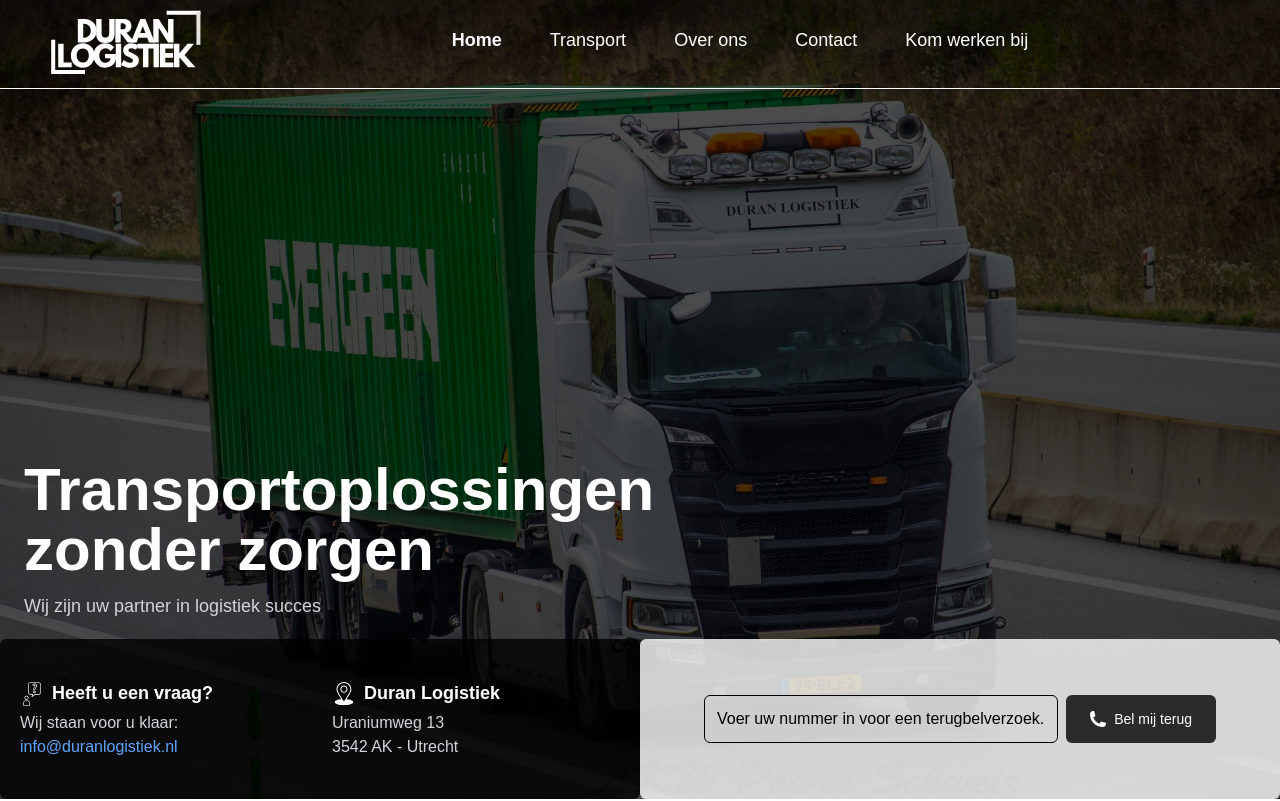
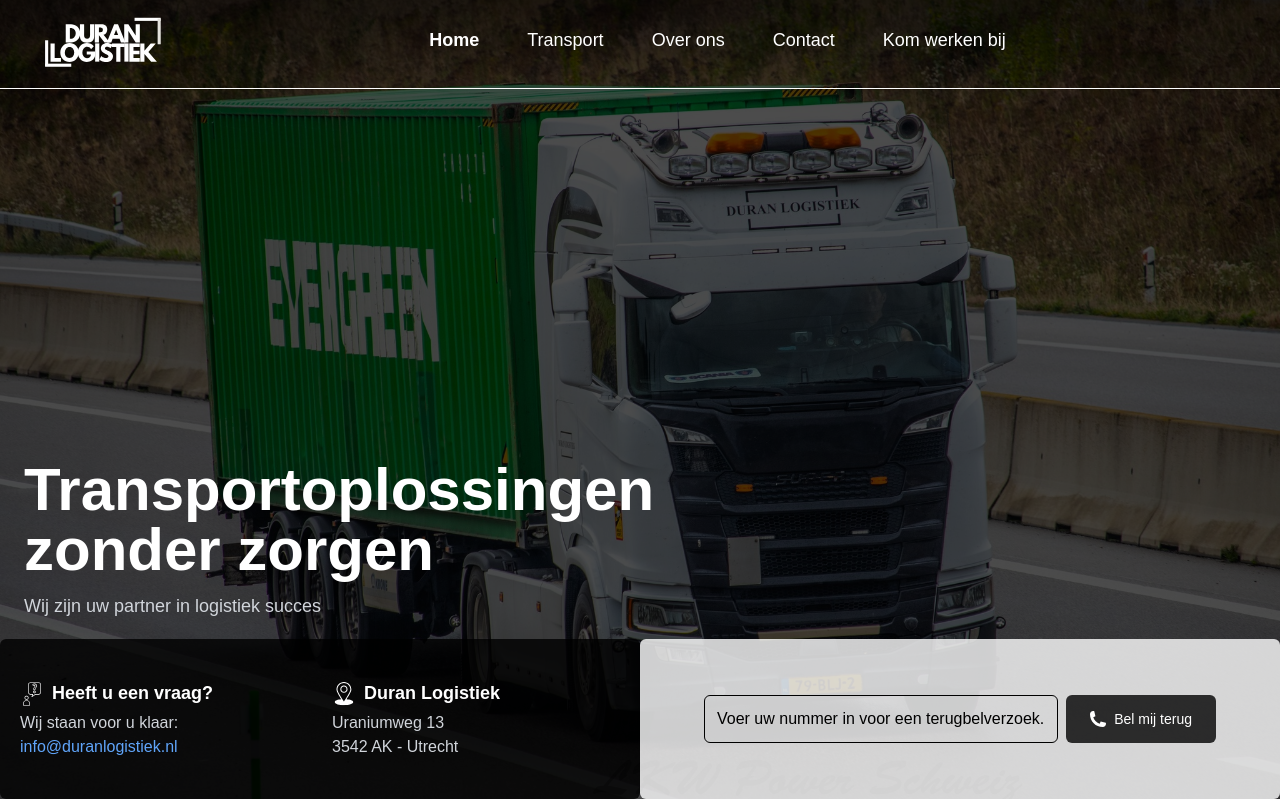
Before and after one commit to Dembezoumaa/duranlogistiek, a Next.js app: page / in a window 1280 px wide. Shown: the top 801 px of the page. Built offline with nearby package versions, Linux system fonts and the light colour scheme.

Commit message:
Update header/logo styling

```diff
--- a/src/app/components/header.js
+++ b/src/app/components/header.js
@@ -34,7 +34,8 @@
           <img
             src="/assets/images/duran.svg"
             alt="Duran Logistiek Logo"
-            style={{ height: "200px", width: "200px" }}
+            style={{ height: "155px" }}
+            className="w-auto drop-shadow-md"
           />
         </Link>
 
```
